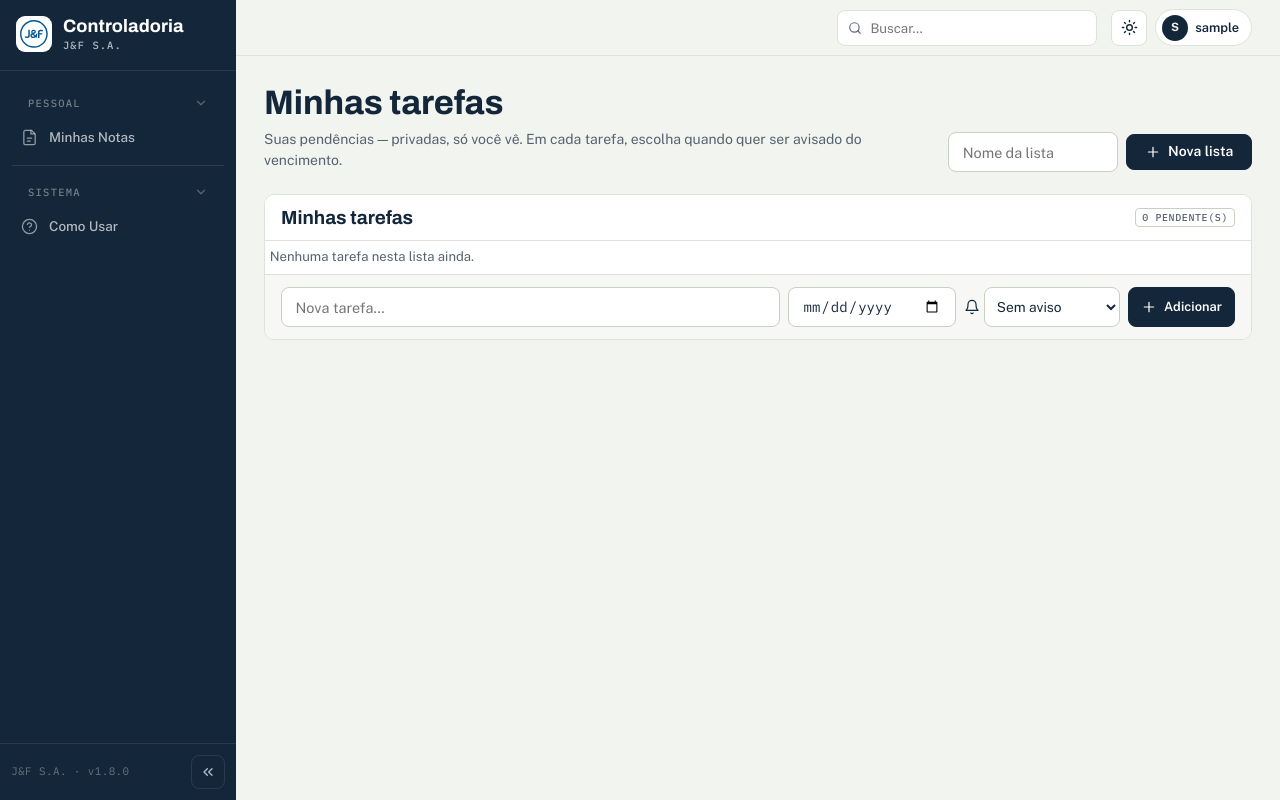
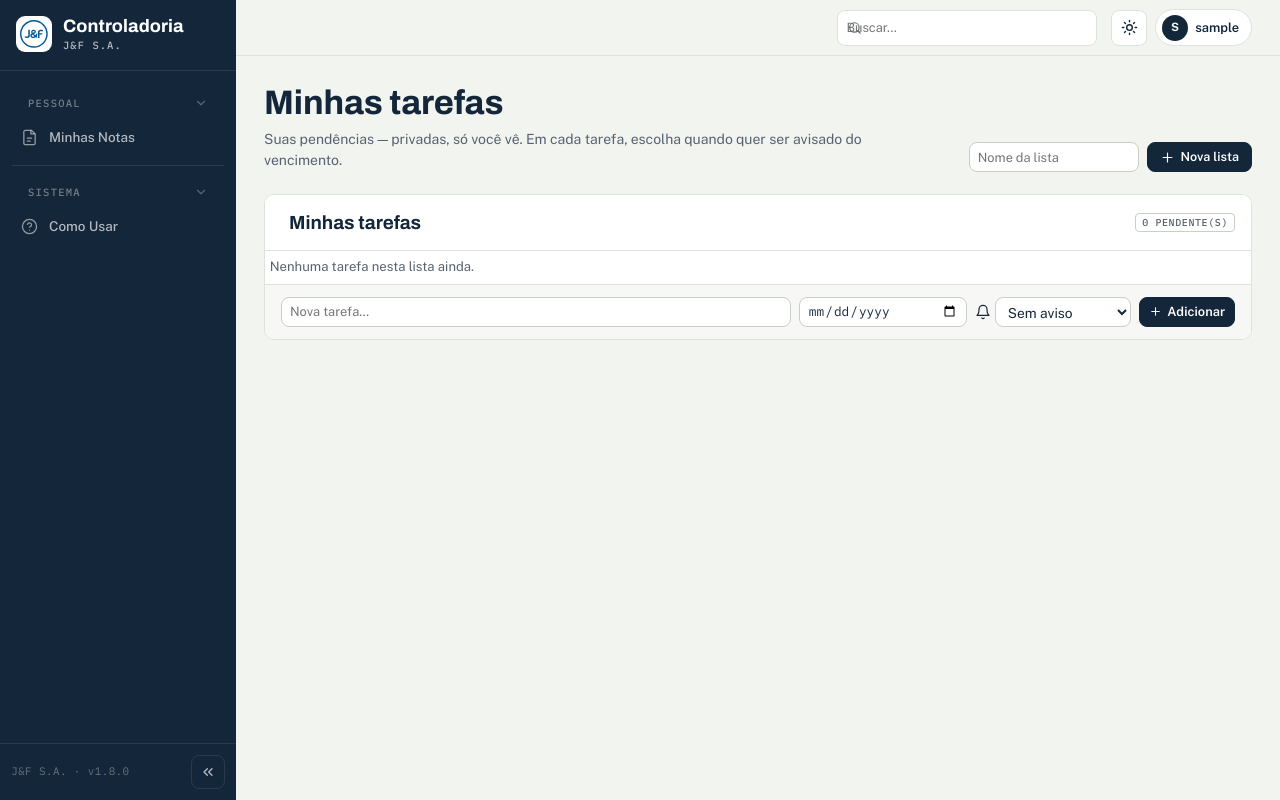
Before and after one commit to fernandoedelson/portalcontroladoria, a Flask app: page /tarefas in a window 1280 px wide. Run offline with Flask 3, Linux system fonts and the light colour scheme; the visitor is signed in with stand-in values (Sample User, id 1); data comes from the database, SQL or seed files in the repository; data that the repository does not hold is empty.

Commit message:
Mesma densidade nos formulários e botões do app inteiro
Cadastros (incluir empresa, novo membro, novo cluster, adicionar indicador), barras
de salvar, filtros, abas e a barra de Minhas Tarefas passam à escala das listas:
campos 30px, botões 30/26px, caixas 15px. Celular mantém alvos grandes.

Co-Authored-By: Claude Opus 5 <noreply@anthropic.com>

```diff
--- a/static/css/razao.css
+++ b/static/css/razao.css
@@ -850,3 +850,43 @@ a.met-medir{text-decoration:none;border:1px dashed var(--accent);}
   .pes-lin{font-size:.8rem;}
   .fila-lista .input,.fila-lista select{font-size:.78rem;min-height:28px;}
 }
+
+/* ==========================================================================
+   MESMA ESCALA NOS FORMULÁRIOS (fora das tabelas): cadastros, filtros e
+   botões. Sem isso, "Incluir empresa", "Novo membro", "Adicionar indicador"
+   e as barras de salvar ficavam com caixas grandes ao lado das listas densas.
+   ========================================================================== */
+@media (min-width:641px){
+  .input,input.input,select.input,textarea.input,select,
+  input[type=text],input[type=email],input[type=tel],input[type=number],
+  input[type=date],input[type=search],input[type=password]{
+    font-size:.8rem;padding:.3rem .5rem;min-height:30px;}
+  textarea,textarea.input{min-height:56px;height:auto;padding:.4rem .5rem;}
+  input[type=color]{min-height:30px;padding:.15rem;}
+  input[type=file]{font-size:.78rem;}
+  .input-lg{font-size:.86rem;min-height:34px;}
+  .btn{font-size:.78rem;min-height:30px;padding:.3rem .75rem;gap:.35rem;}
+  .btn svg{width:15px;height:15px;}
+  .btn-sm{font-size:.74rem;min-height:26px;padding:.2rem .55rem;}
+  .btn-sm svg{width:13px;height:13px;}
+  .btn-toque{min-height:30px;min-width:30px;padding:.3rem .75rem;}
+  input[type=checkbox],input[type=radio]{width:15px;height:15px;}
+  .field-label{font-size:.72rem;}
+  .help-txt{font-size:.72rem;}
+  .form-row{margin-bottom:.45rem;}
+  .adm-grid{gap:.45rem .8rem;}
+  .barra-salvar{padding:.45rem .7rem;font-size:.78rem;}
+  .segmento a{font-size:.75rem;padding:.25rem .6rem;}
+  .adm-tab{font-size:.8rem;padding:.35rem .7rem;}
+  /* dentro de tabela continua um pouco menor (28px) — regra anterior */
+}
+@media (min-width:641px){
+  /* Minhas Tarefas: a barra de adicionar seguia 40px */
+  .tl-add input[type=text],.tl-add input[type=date],.tl-add .tl-aviso-novo,
+  .tl-add .btn,.tl-add select,.tl-add .tl-aviso-novo select,
+  .tl-add .tl-aviso-novo input{height:30px !important;min-height:30px !important;font-size:.8rem;}
+  .tl-edita-lin .btn,.tl-edita-data input{min-height:30px;height:30px;}
+  .btn-concluir{width:30px;height:30px;}
+  .btn-toque{min-height:30px;min-width:30px;}
+}
+@media (min-width:641px){ .tl-aviso-sel,.tl-add .tl-aviso-sel{height:30px;min-height:30px;font-size:.8rem;} }
--- a/templates/base.html
+++ b/templates/base.html
@@ -21,7 +21,7 @@
   <link rel="preconnect" href="https://fonts.googleapis.com"/>
   <link rel="preconnect" href="https://fonts.gstatic.com" crossorigin/>
   <link rel="stylesheet" href="https://fonts.googleapis.com/css2?family=Archivo:wdth,wght@62..125,500..800&family=Public+Sans:ital,wght@0,400..700;1,400&family=IBM+Plex+Mono:wght@400;500;600&display=swap"/>
-  <link rel="stylesheet" href="/static/css/razao.css?v=39"/>
+  <link rel="stylesheet" href="/static/css/razao.css?v=43"/>
   <script>
   (function(){var s=localStorage.getItem('cp-theme');
    var t=s||((window.matchMedia&&window.matchMedia('(prefers-color-scheme: dark)').matches)?'dark':'light');
```
